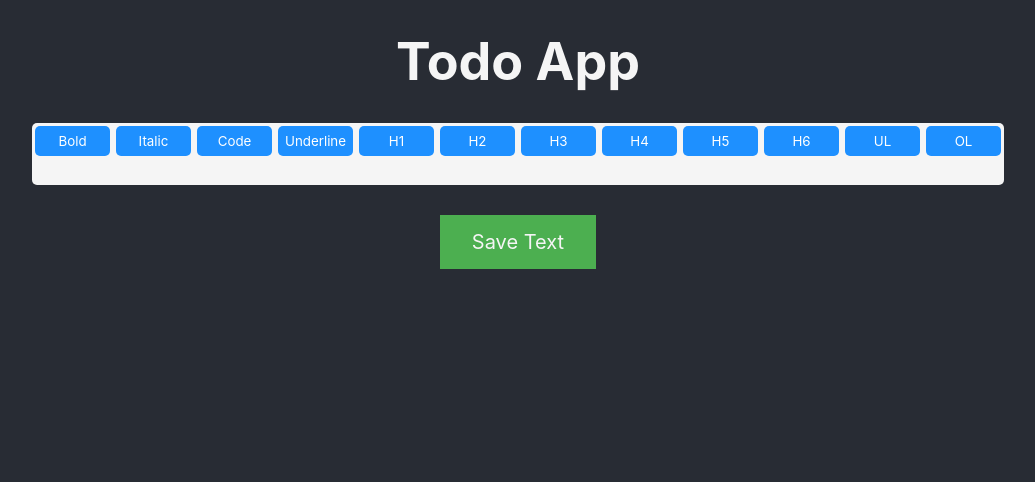
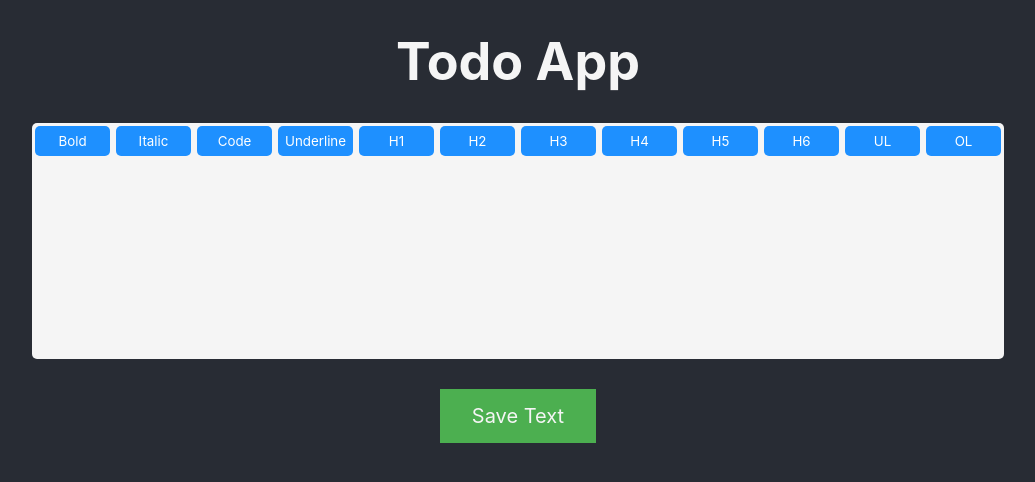
Before and after one commit to evazquez94/Todo-App, a React (Create React App) app: page / in a window 1280 px wide. Shown: the top 482 px of the page, without its empty margins (122-1157 px from the left). Built offline with nearby package versions, Linux system fonts and the light colour scheme.

Commit message:
Add design for the editor component

```diff
--- a/src/components/Home.css
+++ b/src/components/Home.css
@@ -12,3 +12,38 @@
     text-decoration: none;
     cursor: pointer;
 }
+
+.editor {
+    background-color: whitesmoke;
+    color: black;
+    border-radius: 5px;
+    font-size: 22px;
+}
+
+.options button {
+    height: 30px;
+    width: 75px;
+    border-radius: 5px;
+    color: #fff;
+    margin: 3px;
+    border: 0;
+    background: dodgerblue
+  }
+
+  div.DraftEditor-root {
+    height: 200px;
+    overflow-y: auto;
+    width: 120vh;
+  }
+
+  @media only screen and (max-width: 600px) {
+    div.DraftEditor-root {
+      width: 64vh;
+    }
+
+  }
+
+  div.DraftEditor-editorContainer,
+  div.public-DraftEditor-content {
+    height: 100%;
+  }
--- a/src/components/Home.js
+++ b/src/components/Home.js
@@ -1,7 +1,6 @@
 import React from 'react';
 import {Editor, EditorState, RichUtils, convertToRaw} from 'draft-js';
 import 'draft-js/dist/Draft.css';
-import './RichEditor.css';
 import './Home.css';
 
 function Home() {
@@ -35,6 +34,15 @@ function Home() {
       .join("\n");
 
     console.log(description);
+
+    const element = document.createElement("a");
+    const file = new Blob([description],
+                {type: 'text/plain;charset=utf-8'});
+    element.href = URL.createObjectURL(file);
+    element.download = "myFile.txt";
+    document.body.appendChild(element);
+    element.click();
+
   }
 
   return (
--- a/src/components/RichEditor.css
+++ /dev/null
@@ -1,17 +0,0 @@
-.editor {
-    background-color: whitesmoke;
-    color: black;
-    border-radius: 5px;
-    font-size: 22px;
-
-}
-
-.options button {
-    height: 30px;
-    width: 75px;
-    border-radius: 5px;
-    color: #fff;
-    margin: 3px;
-    border: 0;
-    background: dodgerblue
-  }
```
